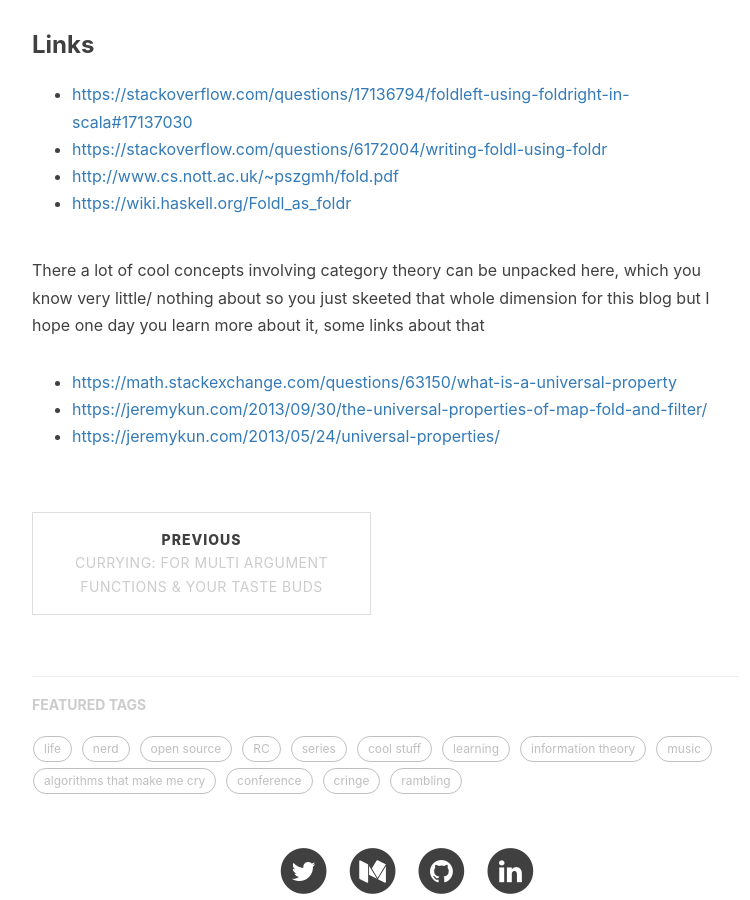
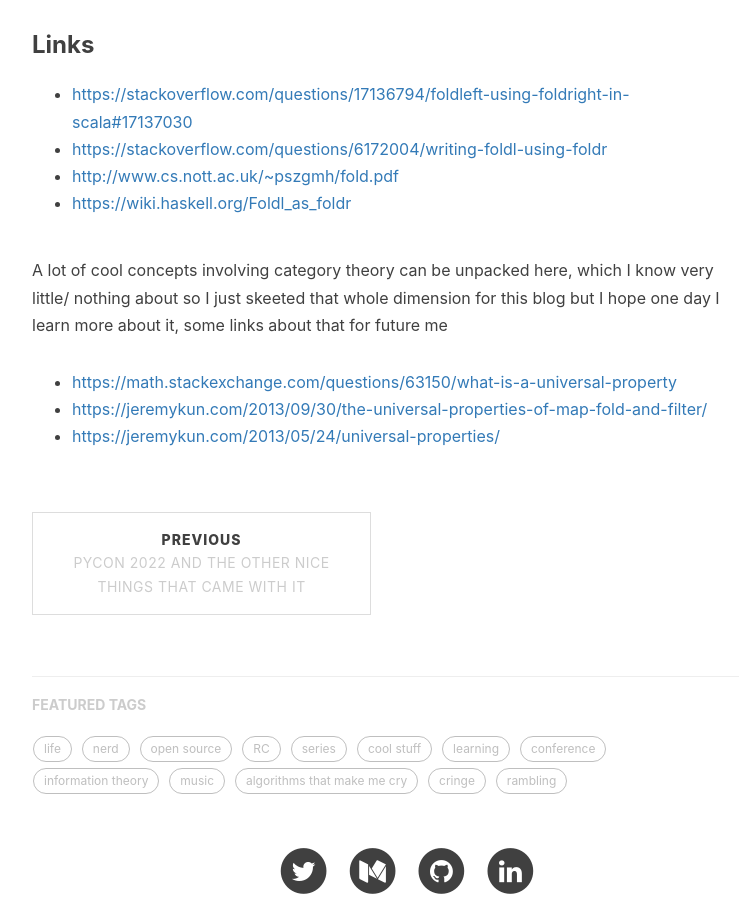
Before and after one commit to Sangarshanan/sangarshanan.github.io, a Jekyll site: the page built from _posts/2022-05-10-folding.md, in a window 1280 px wide and 900 px high, scrolled down 3447 px. Shown: the whole window, without its empty margins (233-983 px from the left). Built offline with Jekyll 4.4.1, drawn with Linux system fonts in a browser that asks for light colours; nearby versions of some CDN libraries; comment, search, counter and statistics services are not loaded; some of the changed lines change nothing that is shown; some of the changed text lies outside the part shown.

Commit message:
Pycon us 2022

````diff
--- /dev/null
+++ b/_posts/2022-04-29-pycon2022.md
@@ -0,0 +1,27 @@
+---
+layout: post
+title: "Pycon 2022 and the other nice things that came with it"
+comments: false
+description: Flew to SFO and SLC for Pycon
+keywords: "life"
+tags:
+    - life
+    - conference
+---
+
+Conferences are back BABYYYYY !!!
+
+Hanging out with the Python community and traveling to a new city ! Hell yeah 🤘
+
+My talk on Building a Database with Python got accepted for PyconUS 2022 and I was pumped, Here are some of the things I did on my trip that lasted just a little more than week but I think just made my whole year
+
+- Cycled thro San Francisco, Started from Union square -> Japantown -> Bakers Beach -> Golden Gate (up & down) -> Presidio -> Palace of fine arts -> Lombard street -> Washington square -> Chinatown -> Union Square
+- Explored some beautiful trails in Yosemite & Salt lake city: City canyon, Bonneville shoreline & Red Butte
+- Gave my first Pycon US talk and I got some laughs again, Oh I live for the laughs
+- Made some friends, Met RC people and some amazing conversations not just about tech but just the randomest shit
+- Got into some cool stuff people were building with Pyodide and then Pyscript happened, excited for wasm future a bit more now, made me wanna work on something here
+- Someone told me they were a beginner in Python and could really follow my talk + get something out of it which made me cry so hard on the inside, Flying across the world for 30 hours was totally worth it
+
+Attending a Python conference is my little way of keeping my curiosity alive cause hearing people talk so passionately about things they built, learnt about and discovered gets me so excited for tomorrow, I have discovered so many niches just by talking to the community and I am so grateful for it. Also I love to travel so there's just really nothing bad about the experience except the actual sitting for 15 hours on a pressurized metal chamber in the air part along with the worst jetlag
+
+So Pycon US 2022, 10/10 would Recommend
--- a/_posts/2022-04-08-folding.md
+++ b/_posts/2022-05-10-folding.md
@@ -83,14 +83,15 @@
 
 ### Writing Foldl using Foldr
 
-This can be written based on a very simple property, here f and g are functions running an arbitrary operation #
+This can be written based on a very simple property. Take the func below, here f and g are
+functions running an arbitrary operation #
 
 ```math
 f(t) = t # 10
 g(t) = (t # 20) # 10
 ```
 
-then we can write
+Now we can write this as
 
 ```math
 g(t) = f(t # 20)
@@ -123,7 +124,7 @@
 - <https://wiki.haskell.org/Foldl_as_foldr>
 
 
-There a lot of cool concepts involving category theory can be unpacked here, which you know very little/ nothing about so you just skeeted that whole dimension for this blog but I hope one day you learn more about it, some links about that
+A lot of cool concepts involving category theory can be unpacked here, which I know very little/ nothing about so I just skeeted that whole dimension for this blog but I hope one day I learn more about it, some links about that for future me
 
 - <https://math.stackexchange.com/questions/63150/what-is-a-universal-property>
 - <https://jeremykun.com/2013/09/30/the-universal-properties-of-map-fold-and-filter/>
````
